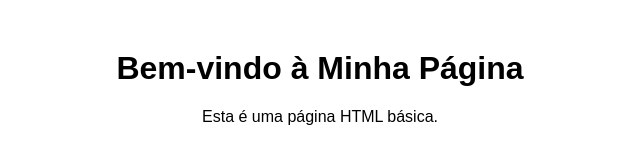
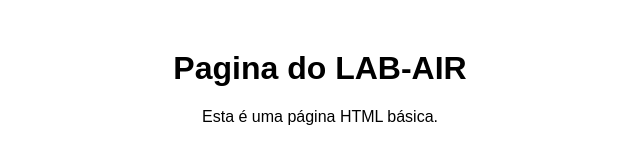
Before and after one commit to nuvem001/nuvem001.github.io, a plain HTML site: page index.html in a window 1280 px wide. Shown: the whole page, without its empty margins (320-960 px from the left). Drawn offline with Linux system fonts and the light colour scheme.

Commit message:
atualizacao

```diff
--- a/index.html
+++ b/index.html
@@ -13,7 +13,7 @@
     </style>
 </head>
 <body>
-    <h1>Bem-vindo à Minha Página</h1>
+    <h1>Pagina do LAB-AIR</h1>
     <p>Esta é uma página HTML básica.</p>
 </body>
 </html>
```
